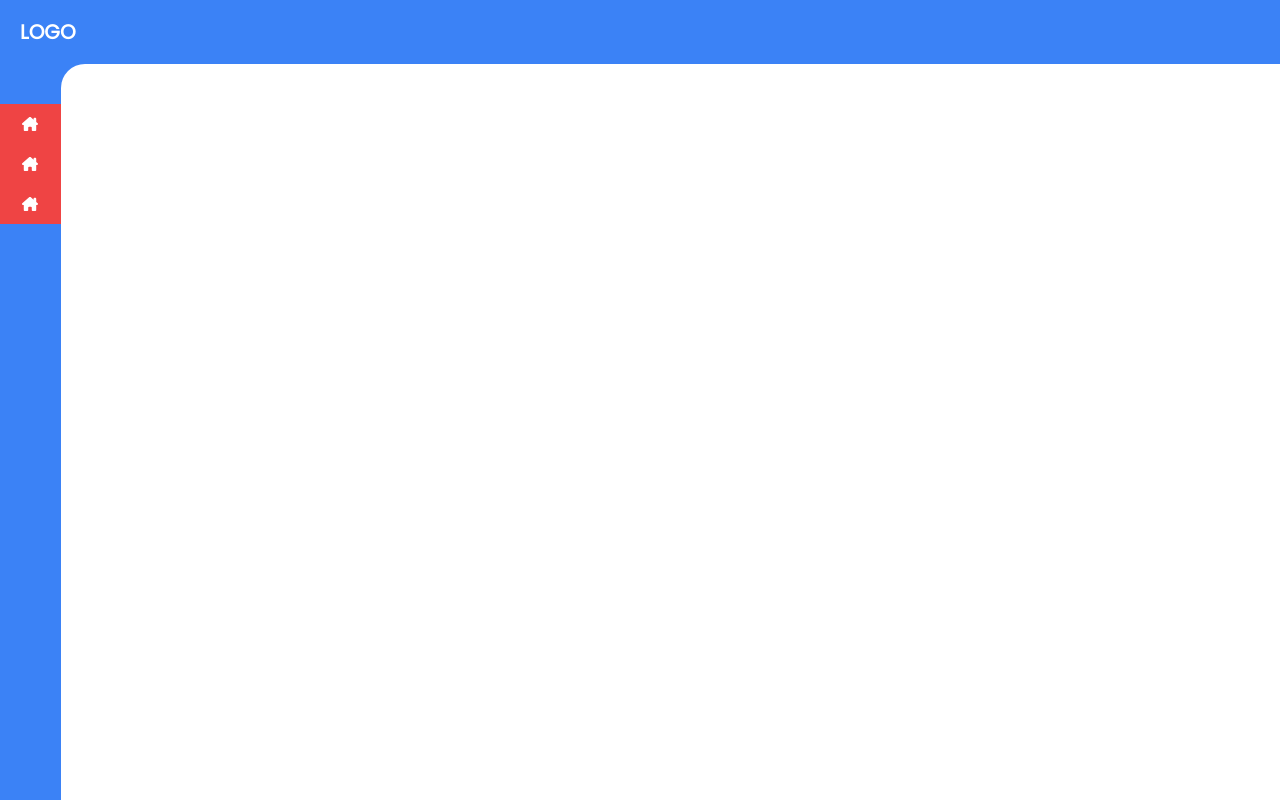
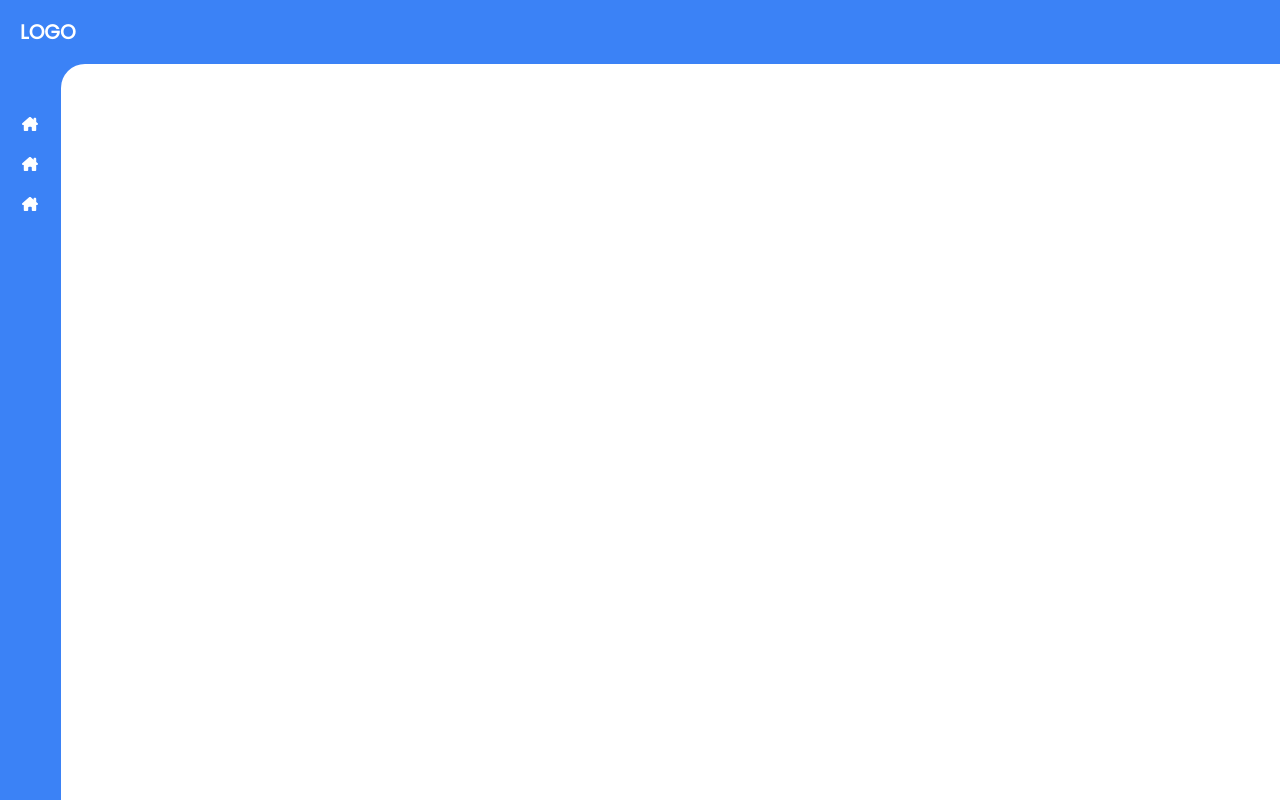
Before and after one commit to Campos1911/gestao-de-estoque, a Next.js app: page / in a window 1280 px wide. Built offline with nearby package versions, Linux system fonts and the light colour scheme.

Commit message:
fix: Corrigindo cor do NavItem

```diff
--- a/src/components/Layout/NavItem.tsx
+++ b/src/components/Layout/NavItem.tsx
@@ -14,7 +14,7 @@ const NavItem = ({
   return (
     <Link
       href={link}
-      className="flex w-full justify-center items-center gap-3 py-5 h-4 bg-red-500 hover:bg-blue-600 duration-200"
+      className="flex w-full justify-center items-center gap-3 py-5 h-4 bg-blue-500 hover:bg-blue-600 duration-200"
     >
       <NavIcon />
       <p className={`${width === "w-16" ? "hidden" : ""}`}>Início</p>
```
